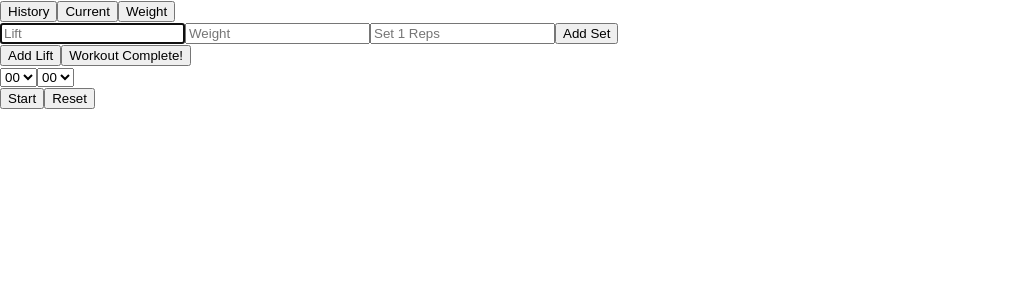
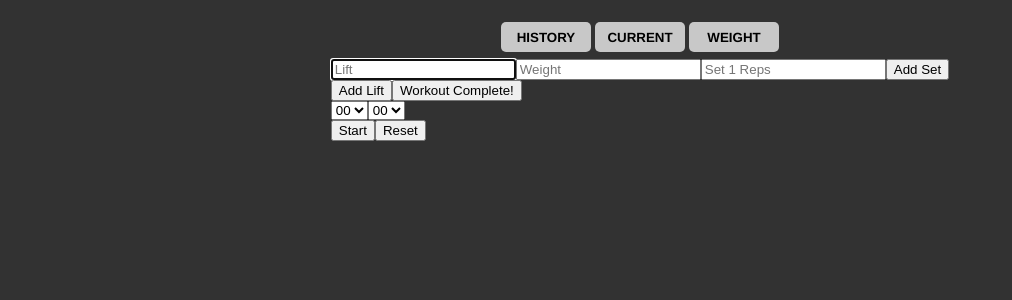
Before and after one commit to matt-pickle/workout-tracker, a React (Create React App) app: page / in a window 1280 px wide. Shown: the top 300 px of the page, without its empty margins (0-1012 px from the left). Built offline with nearby package versions, Linux system fonts and the light colour scheme.

Commit message:
Add hover styling to nav buttons

```diff
--- a/src/Components/App.js
+++ b/src/Components/App.js
@@ -8,7 +8,7 @@ import Weight from "./Weight";
 
 function App() {
   return (
-    <div>
+    <div className="App">
       <Header />
       <Switch>
         <Route exact path="/"><Home /></Route>
--- a/src/Components/Button.js
+++ b/src/Components/Button.js
@@ -1,11 +1,28 @@
-import React from "react";
+import React, {useState} from "react";
 import {Link} from "react-router-dom";
-
+import "../Styles/Button.css";
 
 function Button(props) {
+  const [hoverClass, setHoverClass] = useState("");
+
+  function hover() {
+    setHoverClass("hovered");
+  }
+
+  function unHover() {
+    setHoverClass("");
+  }
+
   return (
     <Link to={props.link}>
-      <button>{props.text}</button>
+      <button className={`navButton ${hoverClass}`}
+              onMouseEnter={hover}
+              onMouseLeave={unHover}
+              onTouchStart={hover}
+              onTouchEnd={unHover}
+      >
+        {props.text}
+      </button>
     </Link>
   )
 }
--- a/src/Components/Header.js
+++ b/src/Components/Header.js
@@ -1,16 +1,17 @@
 import React from "react";
 import Button from "./Button";
+import "../Styles/Header.css";
 
 function Header() {
   return (
-    <div>
-      <Button text="History"
+    <div className="header">
+      <Button text="HISTORY"
               link="/history"
       />
-      <Button text="Current"
+      <Button text="CURRENT"
               link="/"
       />
-      <Button text="Weight"
+      <Button text="WEIGHT"
               link="/weight"
       />
     </div>
--- /dev/null
+++ b/src/Styles/Button.css
@@ -0,0 +1,15 @@
+.navButton {
+  width: 90px;
+  height: 30px;
+  border: none;
+  border-radius: 5px;
+  margin: 2px;
+  font-family: Helvetica, sans-serif;
+  font-weight: 800;
+  color: black;
+  background-color: rgb(200, 200, 200)
+}
+
+.hovered {
+  background-color: rgb(120, 120, 120);
+}
--- /dev/null
+++ b/src/Styles/Header.css
@@ -0,0 +1,6 @@
+.header {
+  display: flex;
+  flex-direction: row;
+  align-items: center;
+  margin: 5px;
+}
--- a/src/Styles/index.css
+++ b/src/Styles/index.css
@@ -1,13 +1,4 @@
 body {
   margin: 0;
-  font-family: -apple-system, BlinkMacSystemFont, 'Segoe UI', 'Roboto', 'Oxygen',
-    'Ubuntu', 'Cantarell', 'Fira Sans', 'Droid Sans', 'Helvetica Neue',
-    sans-serif;
-  -webkit-font-smoothing: antialiased;
-  -moz-osx-font-smoothing: grayscale;
+  background-color: rgb(50, 50, 50);
 }
-
-code {
-  font-family: source-code-pro, Menlo, Monaco, Consolas, 'Courier New',
-    monospace;
-}
```
